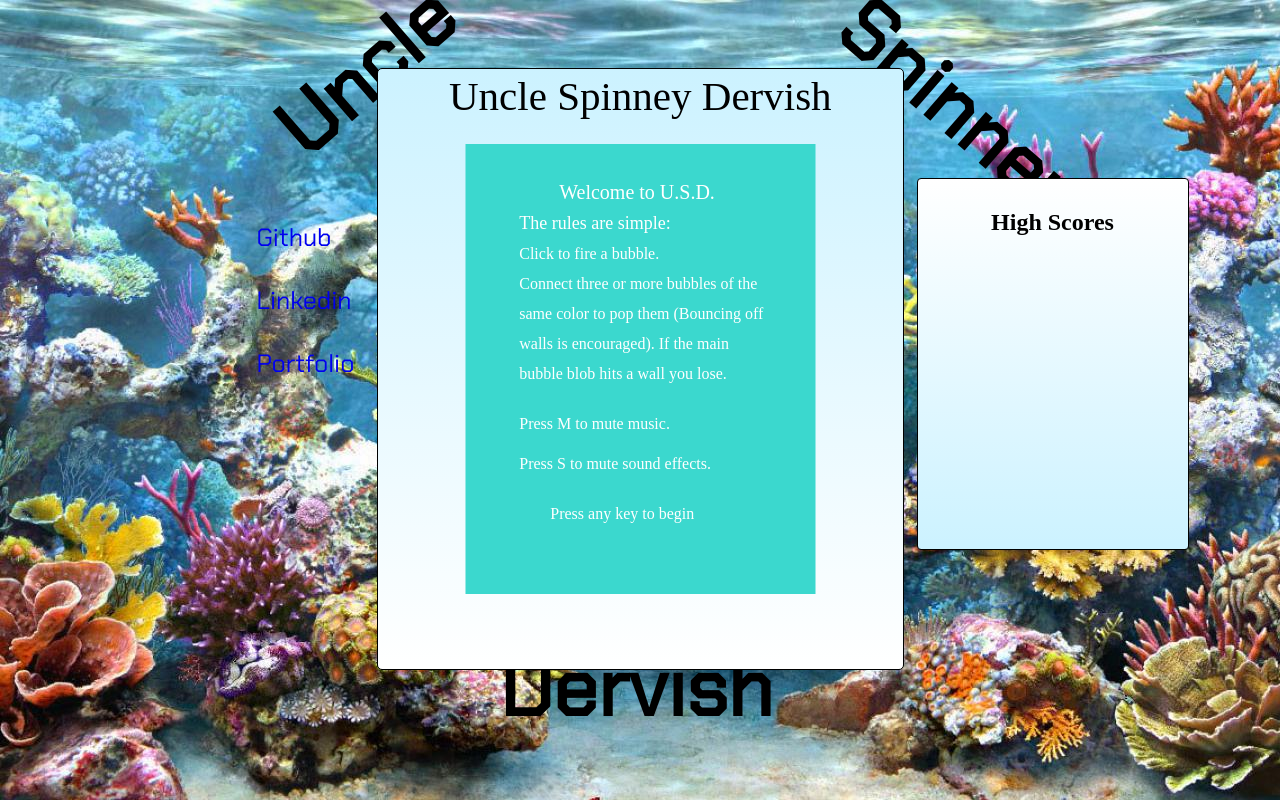
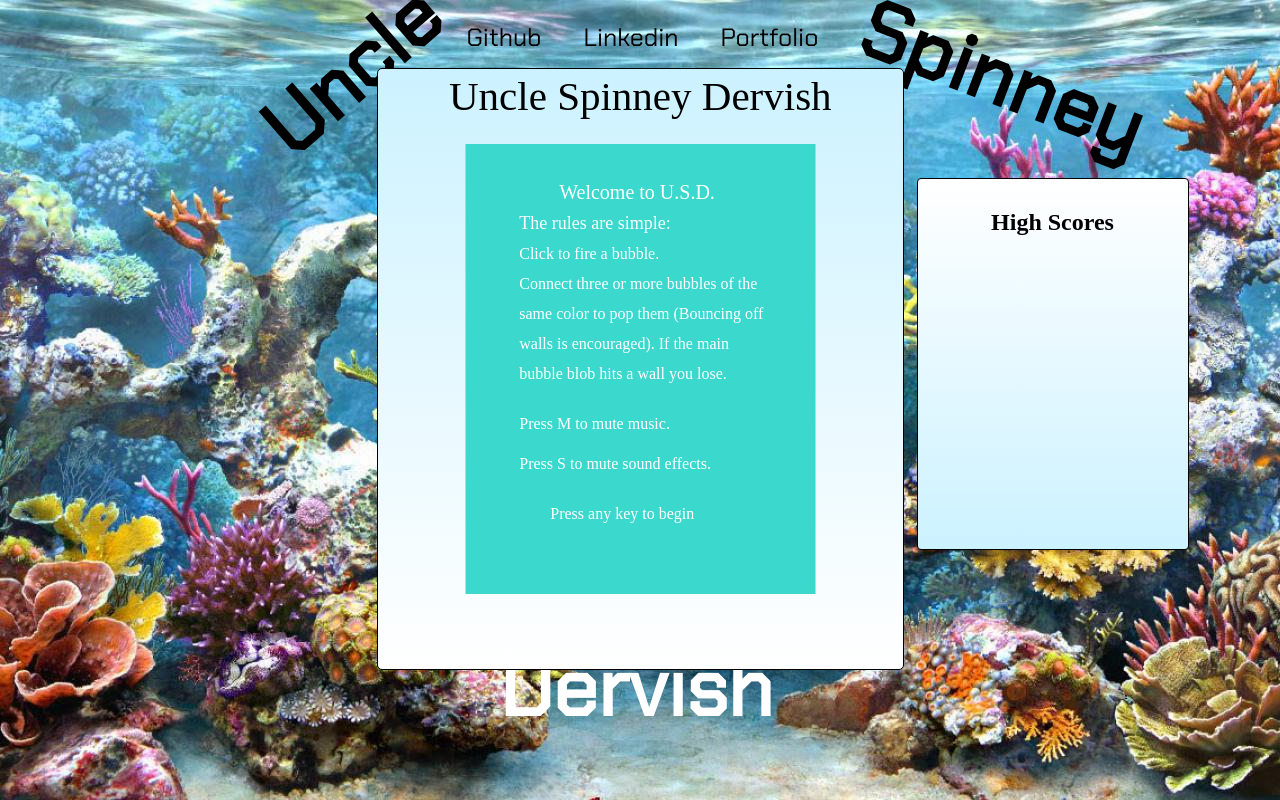
Before and after one commit to edruskat14/UncleSpinneyDervish, a website built with webpack: page index.html in a window 1280 px wide. Built offline with nearby package versions, Linux system fonts and the light colour scheme; no server answers.

Commit message:
Revamp styling on navigation bar to my other pages

```diff
--- a/assets/style.css
+++ b/assets/style.css
@@ -31,34 +31,36 @@
   width: 200px;
   transform: rotate(-41deg);
   top: 14px;
-  left: -114px;
+  left: -128px;
 }
 .two {
   position: relative;
   width: 200px;
-  transform: rotate(41deg);
-  top: -136px;
-  left: 449px;
+  transform: rotate(21deg);
+  top: -156px;
+  left: 480px;
 }
 .three {
   position: relative;
   width: 200px;
   top: 314px;
   left: 123px;
+  color: #fff;
 }
 .all-nav {
   font-family: 'Chakra Petch', sans-serif;
   font-size: 25px;
-  display: block;
-  width: 100px;
+  display: flex;
+  width: 300px;
   position: relative;
-  top: -260px;
-  left: -120px;
+  top: -460px;
+  left: 60px;
 }
 .nav-link {
   display: block;
-  margin-bottom: 30px;
+  margin: 0 12px 0 30px;
   text-decoration: none;
+  color: black;
 }
 
 .high-score-div {
```
